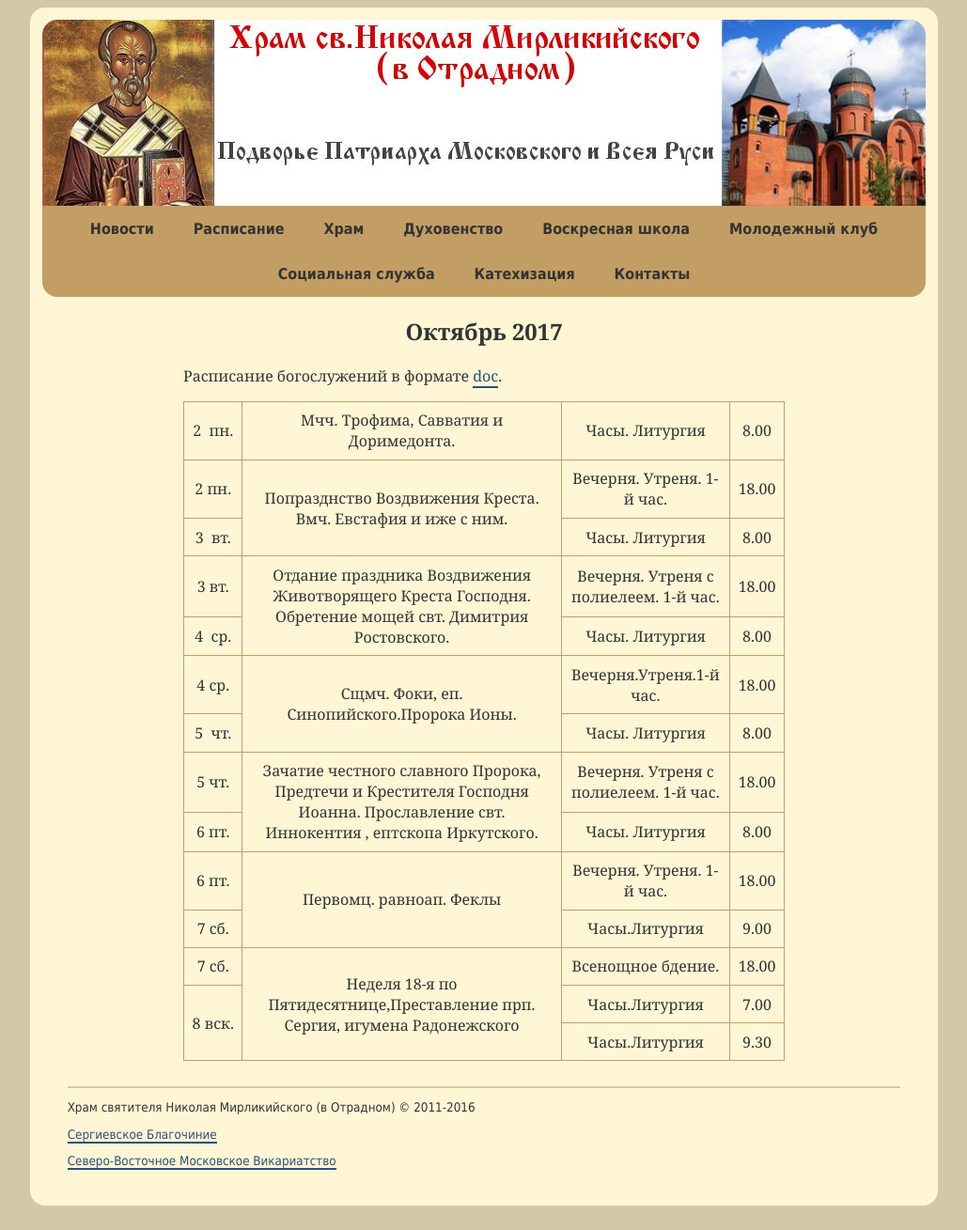
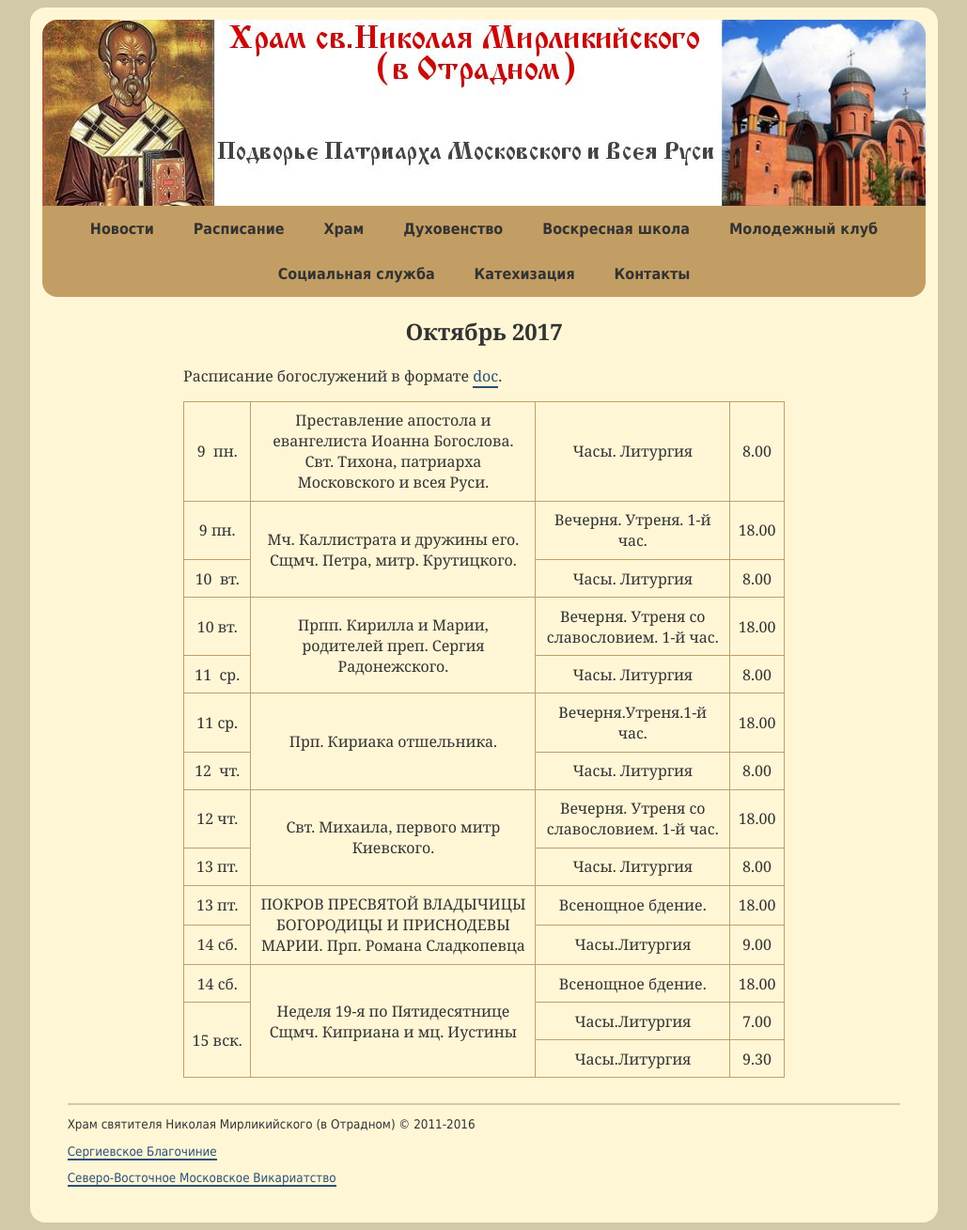
Before and after one commit to hramotradnoe/hramotradnoe.github.io, a Jekyll site: the page built from schedule/index.html, in a window 1280 px wide. Shown: the whole page at 94% size, without its empty margins (125-1154 px from the left). Built offline with Jekyll 4.4.1, drawn with Linux system fonts in a browser that asks for light colours.

Commit message:
Update schedule.yml

```diff
--- a/_data/schedule.yml
+++ b/_data/schedule.yml
@@ -1,59 +1,59 @@
 period: Октябрь 2017
 link: "https://docs.google.com/document/d/17LMfpCz71EsBbmxwTFctCGEV6x20EP5gcxc9xYEmCvQ/edit"
 timetable:
- - description : "Мчч. Трофима, Савватия и Доримедонта."
+ - description : "Преставление апостола и евангелиста Иоанна Богослова. Свт. Тихона, патриарха Московского и всея Руси."
    services    :
-      - day   : 2&nbsp; пн.
+      - day   : 9&nbsp; пн.
         time  : '8.00'
         title : "Часы. Литургия"
- - description : "Попразднство Воздвижения Креста. Вмч. Евстафия и иже с ним."
+ - description : "Мч. Каллистрата и дружины его. Сщмч. Петра, митр. Крутицкого."
    services    :
-      - day   : 2&nbsp;пн.
+      - day   : 9&nbsp;пн.
         time  : '18.00'
         title : "Вечерня. Утреня. 1-й час."
-      - day   : 3&nbsp; вт.
+      - day   : 10&nbsp; вт.
         time  : '8.00'
         title : "Часы.  Литургия"
- - description : "Отдание праздника Воздвижения Животворящего Креста Господня. Обретение мощей свт. Димитрия Ростовского."
+ - description : "Прпп. Кирилла и Марии, родителей преп. Сергия Радонежского."
    services    :
-      - day   : 3&nbsp;вт.
+      - day   : 10&nbsp;вт.
         time  : '18.00'
-        title : "Вечерня. Утреня с полиелеем. 1-й час."
-      - day   : 4&nbsp; ср.
+        title : "Вечерня. Утреня со славословием. 1-й час."
+      - day   : 11&nbsp; ср.
         time  : '8.00'
         title : "Часы. Литургия"
- - description : "Сщмч. Фоки, еп. Синопийского.Пророка Ионы. "
+ - description : "Прп. Кириака отшельника. "
    services    :
-      - day   : 4&nbsp;ср.
+      - day   : 11&nbsp;ср.
         time  : '18.00'
         title : "Вечерня.Утреня.1-й час."
-      - day   : 5&nbsp; чт.
+      - day   : 12&nbsp; чт.
         time  : '8.00'
         title : "Часы. Литургия"
- - description : "Зачатие честного славного Пророка, Предтечи и Крестителя Господня Иоанна. Прославление свт. Иннокентия , ептскопа Иркутского. "
+ - description : "Свт. Михаила, первого митр Киевского. "
    services    :
-      - day   : 5&nbsp;чт.
+      - day   : 12&nbsp;чт.
         time  : '18.00'
-        title : "Вечерня. Утреня с полиелеем. 1-й час."
-      - day   : 6&nbsp;пт.
+        title : "Вечерня. Утреня со славословием. 1-й час."
+      - day   : 13&nbsp;пт.
         time  : '8.00'
         title : "Часы. Литургия"
- - description : "Первомц. равноап. Феклы"
+ - description : "ПОКРОВ ПРЕСВЯТОЙ ВЛАДЫЧИЦЫ БОГОРОДИЦЫ И ПРИСНОДЕВЫ МАРИИ. Прп. Романа Сладкопевца"
    services    :
-      - day   : 6&nbsp;пт.
+      - day   : 13&nbsp;пт.
         time  : '18.00'
-        title : "Вечерня. Утреня. 1-й час."
-      - day   : 7&nbsp;сб.
+        title : "Всенощное бдение."
+      - day   : 14&nbsp;сб.
         time  : '9.00'
         title : "Часы.Литургия"
- - description : "Неделя 18-я по Пятидесятнице,Преставление прп. Сергия, игумена Радонежского"
+ - description : "Неделя 19-я по Пятидесятнице Сщмч. Киприана и мц. Иустины"
    services    :
-      - day   : 7&nbsp;сб.
+      - day   : 14&nbsp;сб.
         time  : '18.00'
         title : "Всенощное бдение."
-      - day   : 8&nbsp;вск.
+      - day   : 15&nbsp;вск.
         time  : '7.00'
         title : "Часы.Литургия"
-      - day   : 8&nbsp;вск.
+      - day   : 15&nbsp;вск.
         time  : '9.30'
         title : "Часы.Литургия"
```
